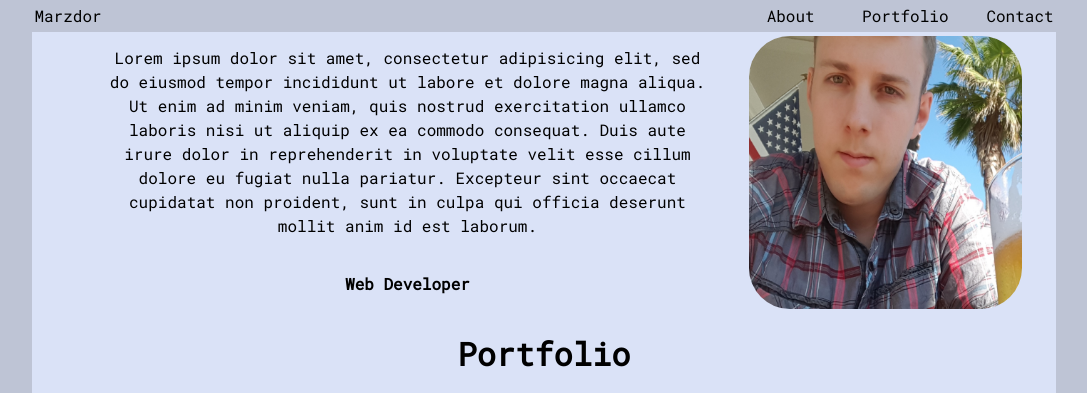
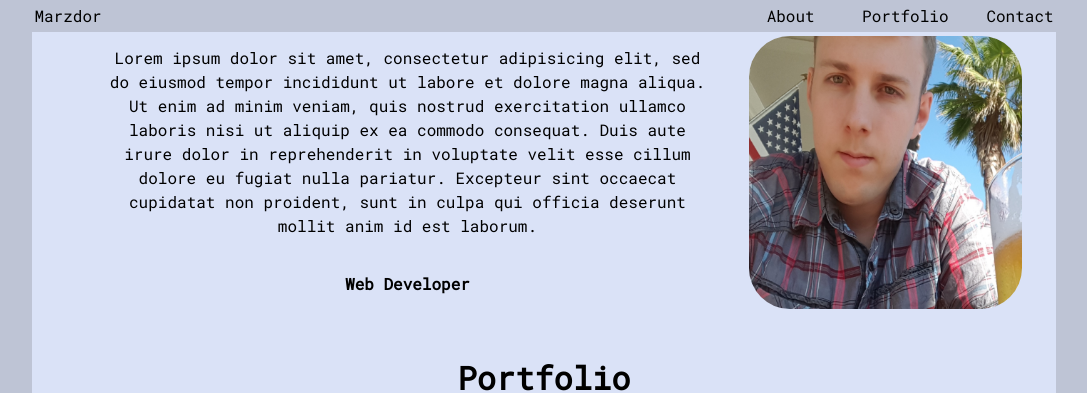
Before and after one commit to Marzdor/portfolio-old-, a website built with webpack: page app/index.html in a window 1280 px wide. Shown: the top 393 px of the page, without its empty margins (96-1183 px from the left). Built offline with nearby package versions, Linux system fonts and the light colour scheme.

Commit message:
fixed padding issue in css

```diff
--- a/app/assets/styles/modules/_section.css
+++ b/app/assets/styles/modules/_section.css
@@ -1,7 +1,5 @@
 .section {
-  @mixin atLarge {
-    padding-bottom: 1em;
-  }
+  padding-bottom: 1.5em;
 
   &_about {
     background-color   : $sectionAboutBackground;
--- a/app/temp/styles/styles.css
+++ b/app/temp/styles/styles.css
@@ -475,12 +475,9 @@ a {
 }
   }
 
-@media(min-width: 1920px) {
-
 .section {
-    padding-bottom: 1em
+  padding-bottom: 1.5em;
 }
-  }
 
 .section_about {
     background-color   : #dae2f7;
```
Also changed, not shown: docs/index.html (+1 -1 lines), 2 other files.
